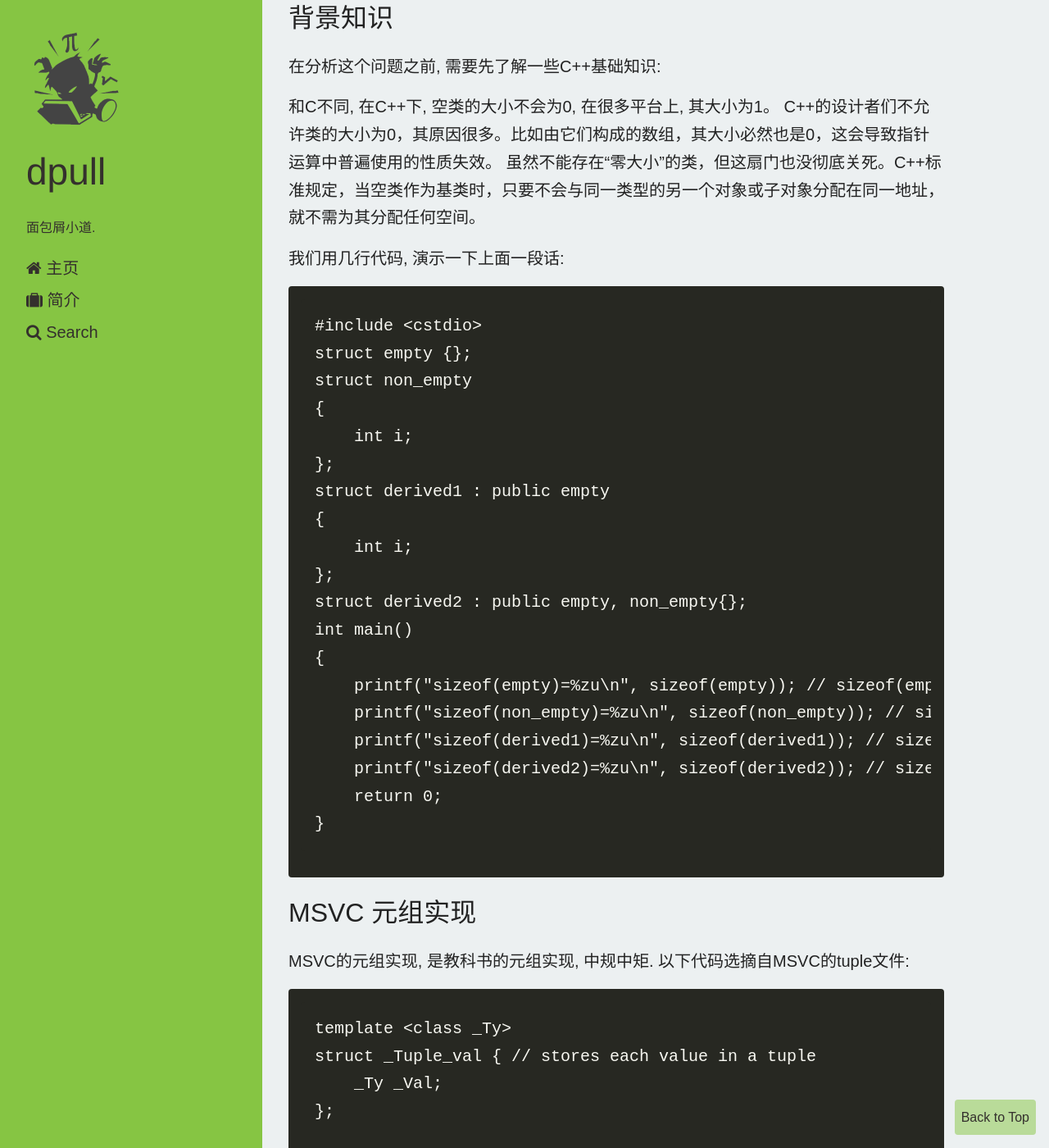
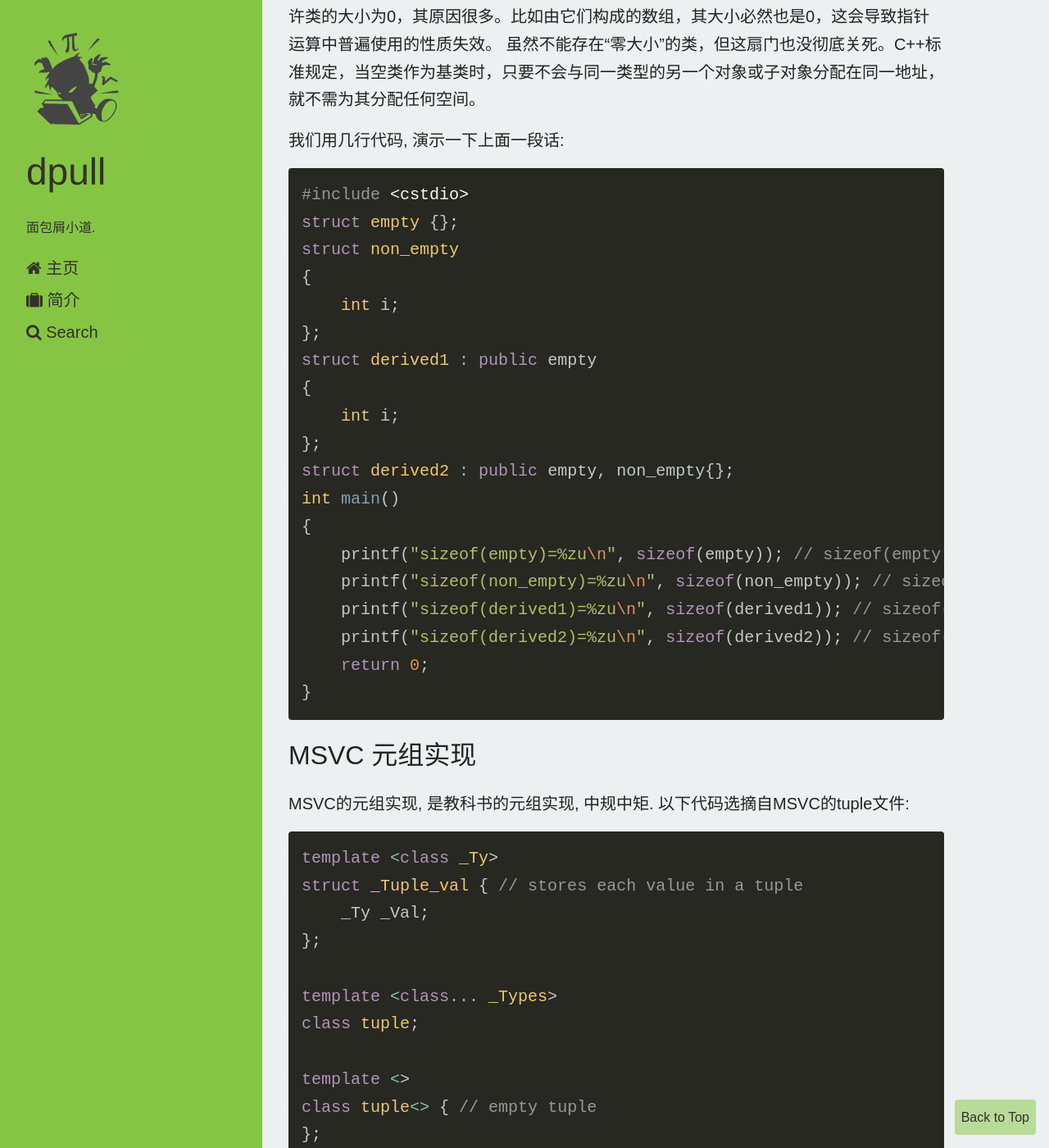
Before and after one commit to dpull/dpull.github.io, a Jekyll site: the page built from _posts/2020-10-31-cpp_tuple_empty_class.md, in a window 1280 px wide and 1400 px high, scrolled down 1606 px. Shown: the whole window at 82% size. Built offline with Jekyll 4.4.1, drawn with Linux system fonts in a browser that asks for light colours; nearby versions of some CDN libraries; some of the changed text lies outside the part shown.

Commit message:
code format,

```diff
--- a/_posts/2020-10-31-cpp_tuple_empty_class.md
+++ b/_posts/2020-10-31-cpp_tuple_empty_class.md
@@ -9,36 +9,41 @@ tags: []
 
 上周查了一个bug, 在Linux下, 空结构元素指针等于元组最后一个元素的指针, Windows没有这个问题, 指针各自不同, 下面的示例代码:
 
-    #include <cstdint>
-    #include <cstdio>
-    #include <tuple>
+{% highlight c++ %}
+#include <cstdint>
+#include <cstdio>
+#include <tuple>
 
-    struct empty {};
+struct empty {};
 
-    int main()
-    {
-        std::tuple<int32_t, empty, uint32_t> exmaple;
-        printf("sizeof(exmaple)=%zu\n", sizeof(exmaple));
-        printf("0 ptr=0x%p offset=%td\n", &std::get<0>(exmaple), (char*)&std::get<0>(exmaple) - (char*)&exmaple);
-        printf("1 ptr=0x%p offset=%td\n", &std::get<1>(exmaple), (char*)&std::get<1>(exmaple) - (char*)&exmaple);
-        printf("2 ptr=0x%p offset=%td\n", &std::get<2>(exmaple), (char*)&std::get<2>(exmaple) - (char*)&exmaple);
-        return 0;
-    }
+int main()
+{
+    std::tuple<int32_t, empty, uint32_t> exmaple;
+    printf("sizeof(exmaple)=%zu\n", sizeof(exmaple));
+    printf("0 ptr=0x%p offset=%td\n", &std::get<0>(exmaple), (char*)&std::get<0>(exmaple) - (char*)&exmaple);
+    printf("1 ptr=0x%p offset=%td\n", &std::get<1>(exmaple), (char*)&std::get<1>(exmaple) - (char*)&exmaple);
+    printf("2 ptr=0x%p offset=%td\n", &std::get<2>(exmaple), (char*)&std::get<2>(exmaple) - (char*)&exmaple);
+    return 0;
+}
+{% endhighlight %}
 
 MSVC运行结果(VS2019):
 
-    sizeof(exmaple)=12
-    0 ptr=0x0000000F7E58F850 offset=8
-    1 ptr=0x0000000F7E58F84C offset=4
-    2 ptr=0x0000000F7E58F848 offset=0
+{% highlight c++ %}
+sizeof(exmaple)=12
+0 ptr=0x0000000F7E58F850 offset=8
+1 ptr=0x0000000F7E58F84C offset=4
+2 ptr=0x0000000F7E58F848 offset=0
+{% endhighlight %}
 
 GCC运行结果(GCC4.8/GCC9)
 
-    sizeof(exmaple)=8
-    0 ptr=0x0x7ffd6437c214 offset=4
-    1 ptr=0x0x7ffd6437c210 offset=0
-    2 ptr=0x0x7ffd6437c210 offset=0
-
+{% highlight c++ %}
+sizeof(exmaple)=8
+0 ptr=0x0x7ffd6437c214 offset=4
+1 ptr=0x0x7ffd6437c210 offset=0
+2 ptr=0x0x7ffd6437c210 offset=0
+{% endhighlight %}
 
 ## 背景知识
 
@@ -50,47 +55,51 @@ C++的设计者们不允许类的大小为0，其原因很多。比如由它们
 
 我们用几行代码, 演示一下上面一段话:
 
-    #include <cstdio>
-    struct empty {};
-    struct non_empty
-    {
-        int i;
-    };
-    struct derived1 : public empty
-    {
-        int i;
-    };
-    struct derived2 : public empty, non_empty{};
-    int main()
-    {
-        printf("sizeof(empty)=%zu\n", sizeof(empty)); // sizeof(empty)=1
-        printf("sizeof(non_empty)=%zu\n", sizeof(non_empty)); // sizeof(non_empty)=4
-        printf("sizeof(derived1)=%zu\n", sizeof(derived1)); // sizeof(derived1)=4
-        printf("sizeof(derived2)=%zu\n", sizeof(derived2)); // sizeof(derived2)=4
-        return 0;
-    }
+{% highlight c++ %}
+#include <cstdio>
+struct empty {};
+struct non_empty
+{
+    int i;
+};
+struct derived1 : public empty
+{
+    int i;
+};
+struct derived2 : public empty, non_empty{};
+int main()
+{
+    printf("sizeof(empty)=%zu\n", sizeof(empty)); // sizeof(empty)=1
+    printf("sizeof(non_empty)=%zu\n", sizeof(non_empty)); // sizeof(non_empty)=4
+    printf("sizeof(derived1)=%zu\n", sizeof(derived1)); // sizeof(derived1)=4
+    printf("sizeof(derived2)=%zu\n", sizeof(derived2)); // sizeof(derived2)=4
+    return 0;
+}
+{% endhighlight %}
 
 ## MSVC 元组实现
 
 MSVC的元组实现, 是教科书的元组实现, 中规中矩. 以下代码选摘自MSVC的tuple文件:
 
-    template <class _Ty>
-    struct _Tuple_val { // stores each value in a tuple
-        _Ty _Val;
-    };
+{% highlight c++ %}
+template <class _Ty>
+struct _Tuple_val { // stores each value in a tuple
+    _Ty _Val;
+};
 
-    template <class... _Types>
-    class tuple;
+template <class... _Types>
+class tuple;
 
-    template <>
-    class tuple<> { // empty tuple
-    };
+template <>
+class tuple<> { // empty tuple
+};
 
-    template <class _This, class... _Rest>
-    class tuple<_This, _Rest...> : private tuple<_Rest...> { // recursive tuple definition
-    public:
-        _Tuple_val<_This> _Myfirst; // the stored element
-    };
+template <class _This, class... _Rest>
+class tuple<_This, _Rest...> : private tuple<_Rest...> { // recursive tuple definition
+public:
+    _Tuple_val<_This> _Myfirst; // the stored element
+};
+{% endhighlight %}
 
 C++11引入了变长模板参数,
 `template <class... _Types>class tuple;`是变长类模板的声明,
@@ -114,50 +123,52 @@ C++11引入了变长模板参数,
 
 GCC的元组针对空数组, 又做了处理, 以下代码选摘自GCC的tuple文件, 因为太长了, 分成三部分来看:
 
-    /// Primary class template, tuple
-    template<typename... _Elements>
+{% highlight c++ %}
+  /// Primary class template, tuple
+  template<typename... _Elements>
     class tuple : public _Tuple_impl<0, _Elements...>
     {
     }
+{% endhighlight %}
 
 以上代码说明tuple继承自_Tuple_impl.
 
-    template<std::size_t _Idx, typename... _Elements>
+{% highlight c++ %}
+  template<std::size_t _Idx, typename... _Elements>
     struct _Tuple_impl;
 
-    template<std::size_t _Idx>
+  template<std::size_t _Idx>
     struct _Tuple_impl<_Idx>
     {
     };
 
-    template<std::size_t _Idx, typename _Head, typename... _Tail>
+  template<std::size_t _Idx, typename _Head, typename... _Tail>
     struct _Tuple_impl<_Idx, _Head, _Tail...>
     : public _Tuple_impl<_Idx + 1, _Tail...>,
-        private _Head_base<_Idx, _Head, __empty_not_final<_Head>::value>
+      private _Head_base<_Idx, _Head, __empty_not_final<_Head>::value>
     {
-        template<std::size_t, typename...> friend class _Tuple_impl;
-
-        typedef _Tuple_impl<_Idx + 1, _Tail...> _Inherited;
-        typedef _Head_base<_Idx, _Head, __empty_not_final<_Head>::value> _Base;
     };
+{% endhighlight %}
 
 以上代码是_Tuple_impl的声明和偏特化的实现, 它和MSVC版本的限制不同时, 它使用了多重继承, 而非成员变量的实现方式.
 `__empty_not_final`是一个traits , 当非final的empty类/结构时返回true, 否则flase.
 
-    template<std::size_t _Idx, typename _Head, bool _IsEmptyNotFinal>
+{% highlight c++ %}
+  template<std::size_t _Idx, typename _Head, bool _IsEmptyNotFinal>
     struct _Head_base;
 
-    template<std::size_t _Idx, typename _Head>
+  template<std::size_t _Idx, typename _Head>
     struct _Head_base<_Idx, _Head, true>
     : public _Head
     {
     };
 
-    template<std::size_t _Idx, typename _Head>
+  template<std::size_t _Idx, typename _Head>
     struct _Head_base<_Idx, _Head, false>
     {
-        _Head _M_head_impl;
+      _Head _M_head_impl;
     };
+{% endhighlight %}
 
  最后是_Head_base的实现, 它有两个偏特化, 当位true时(即 非final的empty类/结构)时, 采用继承的方式, 否则采用成员变量的方式.
 
```
